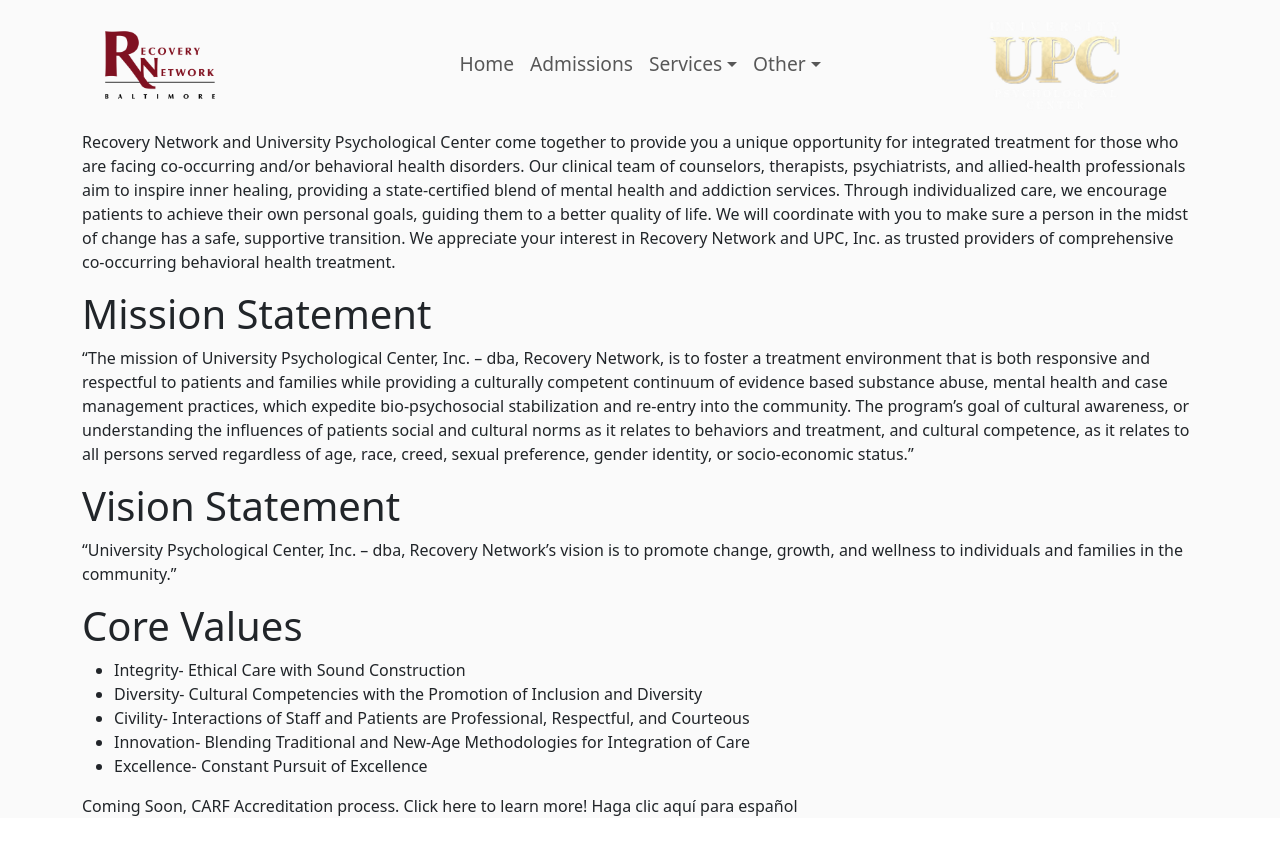
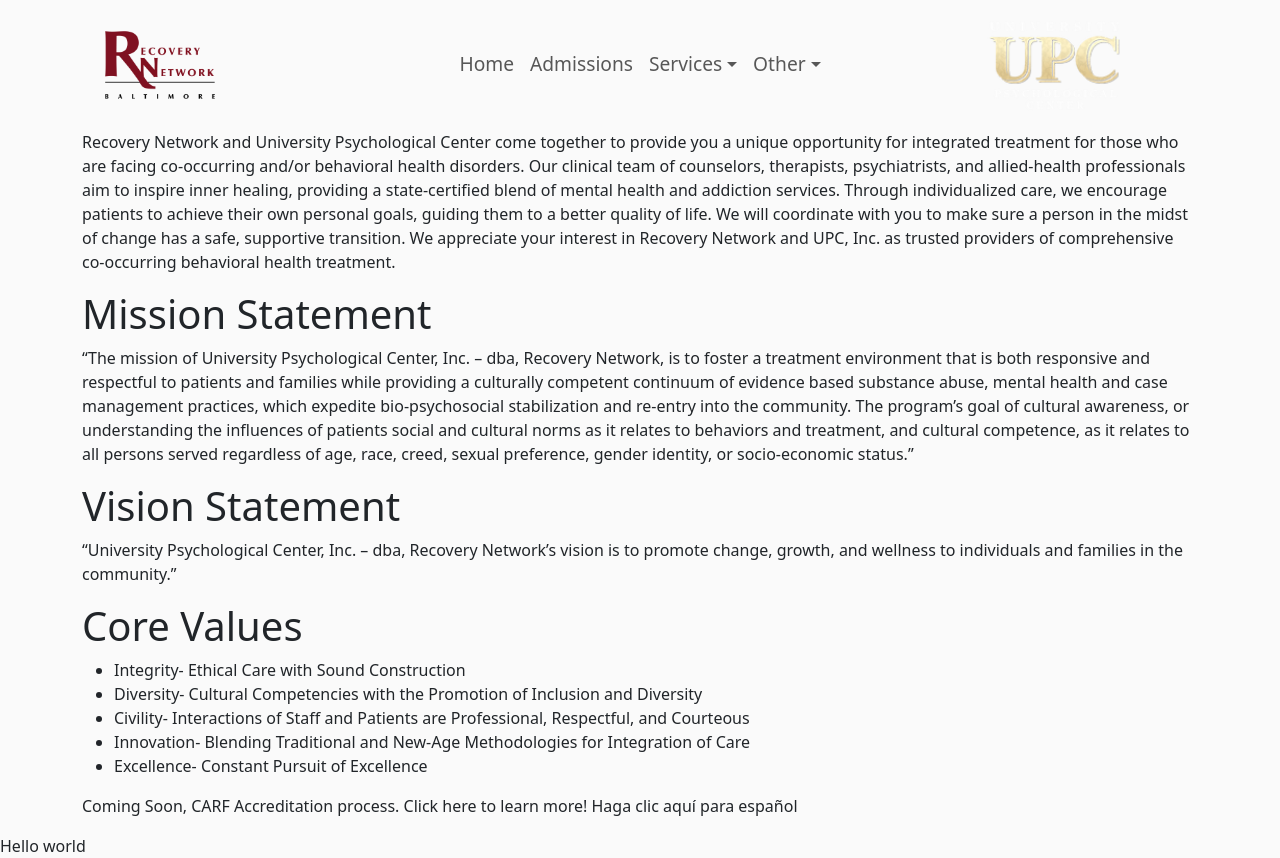
Before and after one commit to BuffManKyle/rnupc, a React (Create React App) app: page / in a window 1280 px wide. Before the commit the page ends 834 px from the top, so only its background shows below. Built offline with nearby package versions, Linux system fonts and the light colour scheme.

Commit message:
errors not allowed on Netlify

```diff
--- a/src/pages/home.js
+++ b/src/pages/home.js
@@ -1,9 +1,7 @@
 import "bootstrap/dist/css/bootstrap.min.css";
 import "./styles.css"
 import React from "react";
-import Container from 'react-bootstrap/Container';
-import Row from 'react-bootstrap/Row';
-import Col from 'react-bootstrap/Col';
+import {Container} from 'react-bootstrap';
 
 function Home () {
     return (
--- a/src/pages/partials/footer.js
+++ b/src/pages/partials/footer.js
@@ -5,7 +5,9 @@ import React from "react";
 function Footer () {
     return (
         <>
-
+   <div>
+    Hello world
+   </div>
 </>
     )
 };
--- a/src/pages/partials/header.js
+++ b/src/pages/partials/header.js
@@ -3,7 +3,7 @@ import './header.css'
 import Rnlogo from './images/RNlogo.png';
 import Upclogo from './images/UPCLogo.webp';
 import React from "react";
-import {Container, Nav, Navbar, NavDropdown, Row} from 'react-bootstrap';
+import {Container, Nav, Navbar, NavDropdown} from 'react-bootstrap';
 
 function Header () {
 
```
